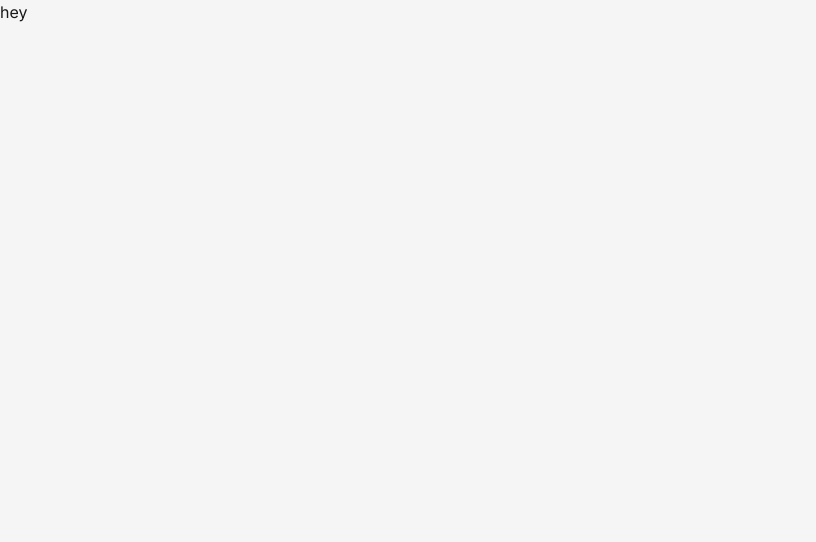
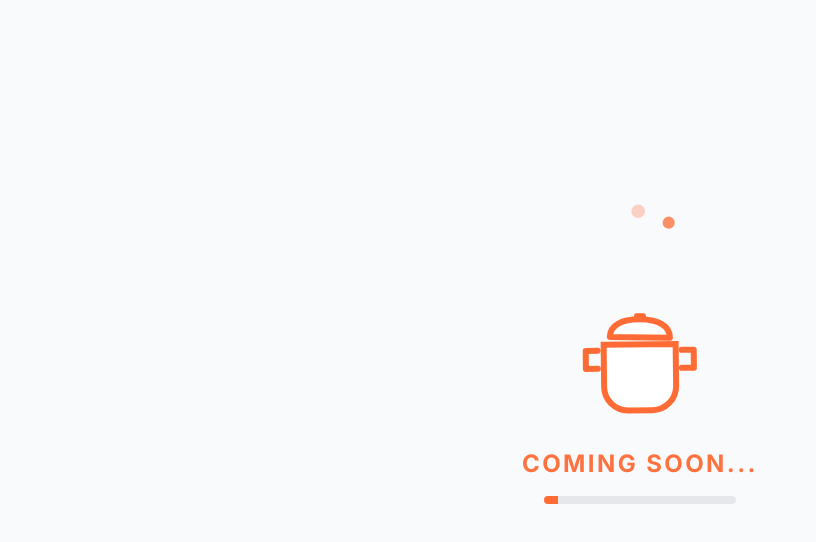
Before and after one commit to Null-logic-0/trapezi-frontend, a Next.js app: page / in a window 1280 px wide. Shown: the top 542 px of the page, without its empty margins (0-816 px from the left). Built offline with nearby package versions, Linux system fonts and the light colour scheme.

Commit message:
Initial Commit

```diff
--- a/package.json
+++ b/package.json
@@ -13,6 +13,7 @@
     "@react-google-maps/api": "^2.20.7",
     "@react-oauth/google": "^0.12.2",
     "class-variance-authority": "^0.7.1",
+    "clsx": "^2.1.1",
     "embla-carousel-react": "^8.6.0",
     "framer-motion": "^12.23.24",
     "next": "16.0.0",
@@ -22,7 +23,7 @@
     "react-hot-toast": "^2.6.0",
     "react-icons": "^5.5.0",
     "react-time-picker": "^8.0.2",
-    "tailwind-merge": "^3.3.1"
+    "tailwind-merge": "^3.4.0"
   },
   "devDependencies": {
     "@tailwindcss/postcss": "^4",
--- /dev/null
+++ b/src/app/components/ChefLoader.tsx
@@ -0,0 +1,137 @@
+"use client";
+
+import { motion } from "framer-motion";
+
+function ChefLoader() {
+  const brandColor = "#FF6B35";
+
+  return (
+    <div className="flex flex-col items-center justify-center min-h-screen w-full bg-slate-50">
+      <div className="relative flex flex-col items-center justify-center mb-8">
+        <div className="absolute -top-12 flex gap-3">
+          {[0, 1, 2].map((i) => (
+            <motion.div
+              key={i}
+              className="rounded-full opacity-60"
+              style={{ backgroundColor: brandColor, width: 12, height: 12 }}
+              animate={{
+                y: [0, -30, -50],
+                x: [0, i % 2 === 0 ? 5 : -5, 0],
+                opacity: [0, 0.8, 0],
+                scale: [0.5, 1, 1.2],
+              }}
+              transition={{
+                duration: 2,
+                repeat: Infinity,
+                delay: i * 0.4,
+                ease: "easeInOut",
+              }}
+            />
+          ))}
+        </div>
+
+        <svg
+          width="120"
+          height="120"
+          viewBox="0 0 100 100"
+          fill="none"
+          xmlns="http://www.w3.org/2000/svg"
+        >
+          <motion.g
+            animate={{
+              rotate: [0, -2, 2, -1, 1, 0],
+              y: [0, 2, 0],
+            }}
+            transition={{
+              duration: 0.5,
+              repeat: Infinity,
+              repeatType: "reverse",
+            }}
+          >
+            <path
+              d="M15 45H5V60H15"
+              stroke={brandColor}
+              strokeWidth="5"
+              strokeLinecap="round"
+              strokeLinejoin="round"
+            />
+            <path
+              d="M85 45H95V60H85"
+              stroke={brandColor}
+              strokeWidth="5"
+              strokeLinecap="round"
+              strokeLinejoin="round"
+            />
+
+            {/* Pot Body */}
+            <path
+              d="M20 40H80V75C80 86.0457 71.0457 95 60 95H40C28.9543 95 20 86.0457 20 75V40Z"
+              fill="white"
+              stroke={brandColor}
+              strokeWidth="5"
+            />
+          </motion.g>
+
+          <motion.path
+            d="M25 40H75C75 30 65 25 50 25C35 25 25 30 25 40Z"
+            fill="white"
+            stroke={brandColor}
+            strokeWidth="5"
+            strokeLinejoin="round"
+            animate={{
+              y: [0, -8, 0],
+              rotate: [0, -1, 1, 0],
+            }}
+            transition={{
+              duration: 0.3,
+              repeat: Infinity,
+              repeatType: "reverse",
+              ease: "easeOut",
+            }}
+          />
+
+          <motion.rect
+            x="45"
+            y="20"
+            width="10"
+            height="6"
+            rx="2"
+            fill={brandColor}
+            animate={{ y: [0, -8, 0] }}
+            transition={{
+              duration: 0.3,
+              repeat: Infinity,
+              repeatType: "reverse",
+              ease: "easeOut",
+            }}
+          />
+        </svg>
+      </div>
+
+      <motion.h2
+        className="text-2xl font-bold tracking-widest uppercase mb-4"
+        style={{ color: brandColor }}
+        animate={{ opacity: [0.7, 1, 0.7] }}
+        transition={{ duration: 1.5, repeat: Infinity }}
+      >
+        Coming Soon...
+      </motion.h2>
+
+      <div className="w-48 h-2 bg-gray-200 rounded-full overflow-hidden relative">
+        <motion.div
+          className="h-full absolute left-0 top-0"
+          style={{ backgroundColor: brandColor }}
+          initial={{ width: "0%" }}
+          animate={{ width: "100%" }}
+          transition={{
+            duration: 2.5,
+            ease: "easeInOut",
+            repeat: Infinity,
+          }}
+        />
+      </div>
+    </div>
+  );
+}
+
+export default ChefLoader;
--- a/src/app/page.tsx
+++ b/src/app/page.tsx
@@ -1,9 +1,7 @@
+import ChefLoader from "./components/ChefLoader";
+
 function Page() {
-  return (
-    <>
-      <p>hey</p>
-    </>
-  );
+  return <ChefLoader />;
 }
 
 export default Page;
```
Also changed, not shown: 1 other file (tests, documents, lock files or other folders).
